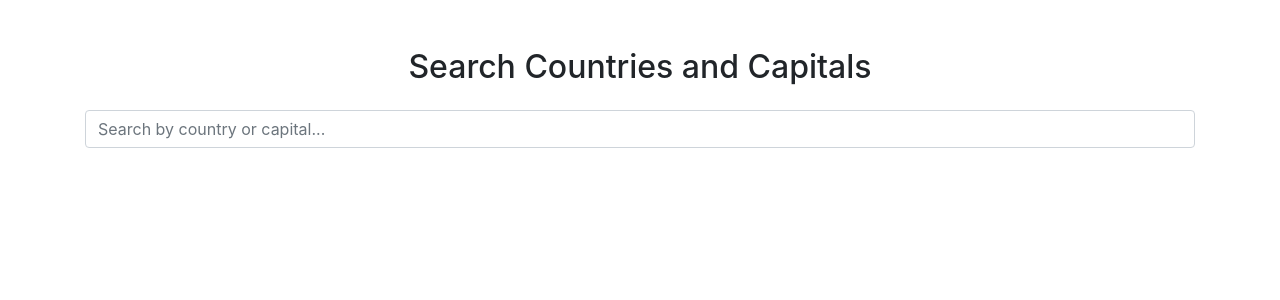
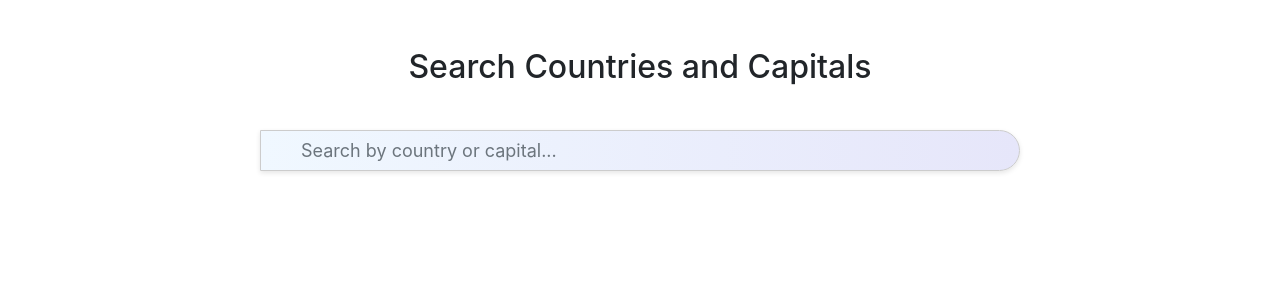
Before and after one commit to SrinehaMukku/Fast_Finder, a React (Create React App) app: page / in a window 1280 px wide. Shown: the top 300 px of the page. Built offline with nearby package versions, Linux system fonts and the light colour scheme.

Commit message:
dialoguebox for data

```diff
--- a/public/index.html
+++ b/public/index.html
@@ -8,9 +8,15 @@
     <meta name="description" content="Web site created using create-react-app" />
     <link rel="apple-touch-icon" href="%PUBLIC_URL%/logo192.png" />
 
-    <!-- Bootstrap CSS (added here) -->
+    <!-- Bootstrap CSS -->
     <link
       href="https://stackpath.bootstrapcdn.com/bootstrap/4.5.2/css/bootstrap.min.css"
+      rel="stylesheet"
+    />
+
+    <!-- Font Awesome CSS -->
+    <link
+      href="https://cdnjs.cloudflare.com/ajax/libs/font-awesome/6.0.0-beta3/css/all.min.css"
       rel="stylesheet"
     />
 
--- a/src/App.css
+++ b/src/App.css
@@ -1,24 +1,47 @@
 /* Container for the search bar */
 .search-container {
   width: 100%;
-  max-width: 600px;
-  margin: 50px auto;
-  position: relative;
+  max-width: 800px;
+  margin: 20px auto;
   padding: 20px;
   text-align: center;
 }
 
-/* Customize the input field using Bootstrap */
+/* Input group styling */
+.input-group {
+  position: relative;
+  width: 100%;
+}
+
+/* Input group prepend for search icon */
+.input-group-prepend {
+  position: absolute;
+  top: 50%;
+  left: 15px;
+  transform: translateY(-50%);
+}
+
+/* Search icon styling */
+.search-icon {
+  background: transparent;
+  border: none;
+  font-size: 20px; /* Adjust size as needed */
+  color: #aaa; /* Adjust color as needed */
+  cursor: pointer;
+}
+
+/* Customize the input field */
 .search-input {
-  width: 100%;
-  padding: 10px;
+  padding: 12px 40px; /* Adjust padding for the icon */
   font-size: 18px;
-  border-radius: 5px;
+  border-radius: 25px;
   border: 1px solid #ccc;
   box-shadow: 0 2px 5px rgba(0, 0, 0, 0.1);
+  background: linear-gradient(to right, #f0f8ff, #e6e6fa);
+  transition: all 0.3s ease;
 }
 
-/* Customize the results list using Bootstrap's list-group */
+/* Customize the results list */
 .results-list {
   list-style-type: none;
   padding: 0;
@@ -26,15 +49,19 @@
   max-height: 300px;
   overflow-y: auto;
   border: 1px solid #ccc;
-  border-radius: 5px;
+  border-radius: 25px;
   background-color: #fff;
+  box-shadow: 0 2px 5px rgba(0, 0, 0, 0.1);
+  transition: all 0.3s ease;
 }
 
+/* Style for each result item */
 .results-list li {
-  padding: 10px;
+  padding: 12px;
   border-bottom: 1px solid #eee;
   cursor: pointer;
   text-align: left;
+  transition: background-color 0.3s ease;
 }
 
 .results-list li strong {
@@ -42,21 +69,35 @@
   color: #333;
 }
 
-/* Bootstrap hover effect on list-group items */
-.results-list li:hover,
-.suggestion-item:hover {
+.results-list li:hover {
   background-color: #f9f9f9;
 }
 
-/* Suggestion item customization */
-.suggestion-item {
-  cursor: pointer;
-  padding: 10px;
+/* Dialog overlay to cover the screen */
+.dialog-overlay {
+  position: fixed;
+  top: 0;
+  left: 0;
+  width: 100%;
+  height: 100%;
+  background: rgba(0, 0, 0, 0.5);
+  display: flex;
+  align-items: center;
+  justify-content: center;
+  z-index: 1050;
 }
 
-/* Fine-tune Bootstrap's alert for no results */
-.alert {
-  font-size: 16px;
-  padding: 10px;
-  margin-top: 15px;
+/* Dialog box styling */
+.dialog-box {
+  background: #fff;
+  border-radius: 8px;
+  padding: 20px;
+  width: 300px;
+  box-shadow: 0 4px 8px rgba(0, 0, 0, 0.1);
+  text-align: center;
 }
+
+/* Button styling */
+.dialog-box .btn {
+  margin-top: 10px;
+}
--- a/src/App.js
+++ b/src/App.js
@@ -5,16 +5,16 @@ function App() {
   const [countries, setCountries] = useState([]);
   const [query, setQuery] = useState("");
   const [results, setResults] = useState([]);
+  const [selectedCountry, setSelectedCountry] = useState(null);
+  const [showDialog, setShowDialog] = useState(false);
 
-  // Fetch the JSON data on component mount
   useEffect(() => {
-    fetch("/countries.json")  // Update this with the correct path
+    fetch("/countries.json")
       .then(response => response.json())
       .then(data => setCountries(data))
       .catch(err => console.error("Failed to load country data:", err));
   }, []);
 
-  // Search function to filter countries based on country or capital
   const searchCountry = (input) => {
     setQuery(input);
 
@@ -23,7 +23,6 @@ function App() {
         const countryName = country.country ? country.country.toLowerCase() : "";
         const capitalName = country.capital ? country.capital.toLowerCase() : "";
 
-        // Check if the input matches either the country name or the capital name
         return countryName.includes(input.toLowerCase()) || capitalName.includes(input.toLowerCase());
       });
 
@@ -33,33 +32,45 @@ function App() {
     }
   };
 
-  // Handle click on suggestion to autofill the input
   const handleSuggestionClick = (country) => {
-    setQuery(country.country);  // Autofill the search input with the selected country name
-    setResults([]);             // Clear the results after selection
+    setQuery("");  // Clear the query
+    setResults([]); // Clear the results
+    setSelectedCountry(country);  // Set the selected country
+    setShowDialog(true);  // Show the dialog box
+  };
+
+  const handleCloseDialog = () => {
+    setShowDialog(false);
+    setSelectedCountry(null);
   };
 
   return (
     <div className="container mt-5">
       <h2 className="text-center mb-4">Search Countries and Capitals</h2>
+      <div className="search-container">
         <div className="input-group mb-3">
+          <div className="input-group-prepend">
+            <span className="input-group-text search-icon"><i className="fas fa-search"></i></span>
+          </div>
+
           <input
             type="text"
             placeholder="Search by country or capital..."
             value={query}
             onChange={(e) => searchCountry(e.target.value)}
-          className="form-control"
+            className="form-control search-input"
           />
         </div>
+      </div>
 
-      {results.length === 0 && query && (
+      {results.length === 0 && query && !selectedCountry && (
         <div className="alert alert-warning text-center" role="alert">
           No results found
         </div>
       )}
 
-      {results.length > 0 && (
-        <ul className="list-group">
+      {results.length > 0 && !selectedCountry && (
+        <ul className="list-group results-list">
           {results.map((country, index) => (
             <li
               key={index}
@@ -76,6 +87,19 @@ function App() {
           ))}
         </ul>
       )}
+
+      {showDialog && selectedCountry && (
+        <div className="dialog-overlay">
+          <div className="dialog-box">
+            <h3>{selectedCountry.country}</h3>
+            <p><strong>Capital:</strong> {selectedCountry.capital}</p>
+            <p><strong>Population:</strong> {selectedCountry.population ? selectedCountry.population.toLocaleString() : "N/A"}</p>
+            <p><strong>Official Language:</strong> {selectedCountry.official_language ? selectedCountry.official_language : "N/A"}</p>
+            <p><strong>Currency:</strong> {selectedCountry.currency ? selectedCountry.currency : "N/A"}</p>
+            <button onClick={handleCloseDialog} className="btn btn-primary">Close</button>
+          </div>
+        </div>
+      )}
     </div>
   );
 }
```
Lines whose indentation alone changed are shown as unchanged.
